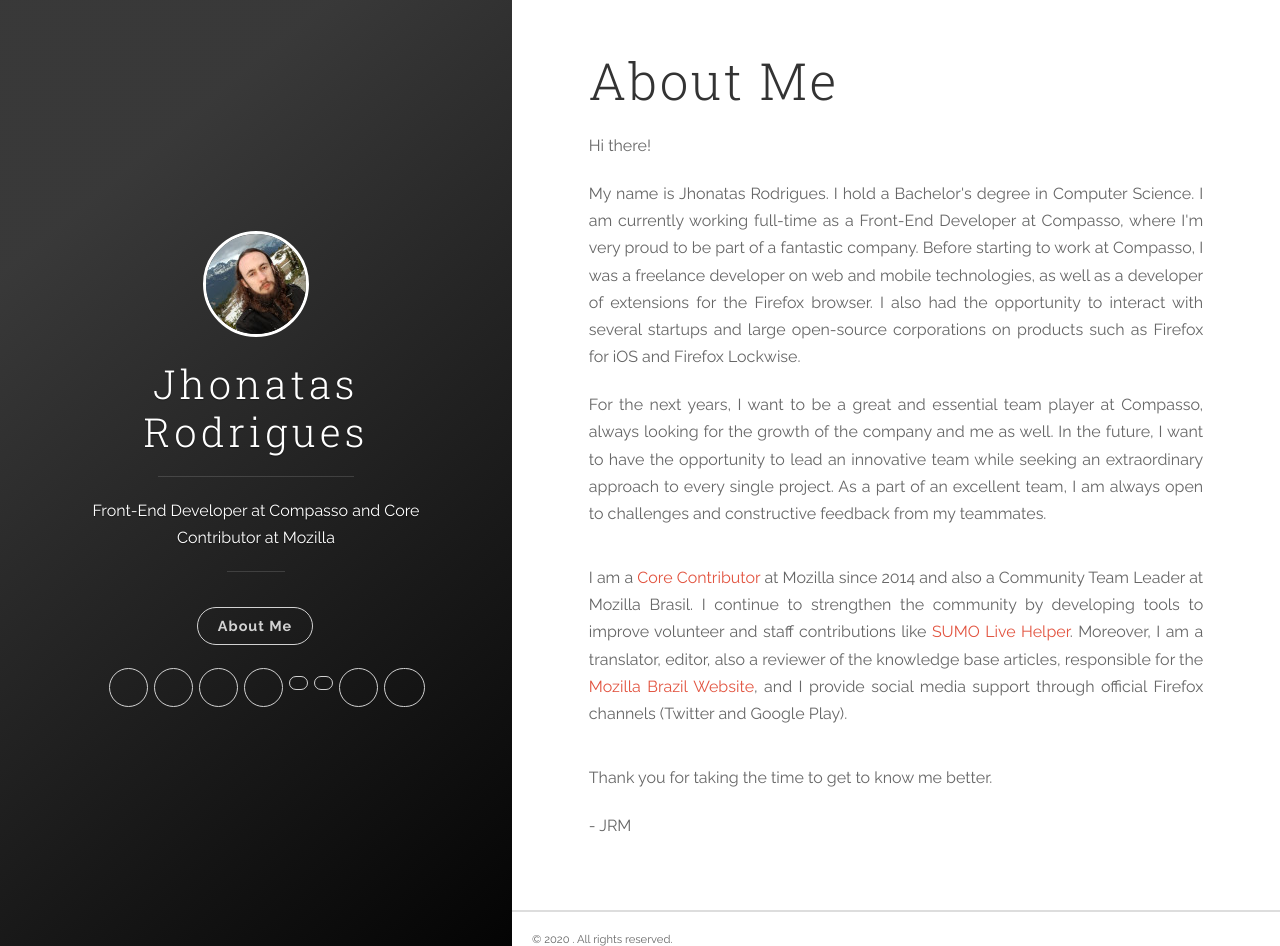
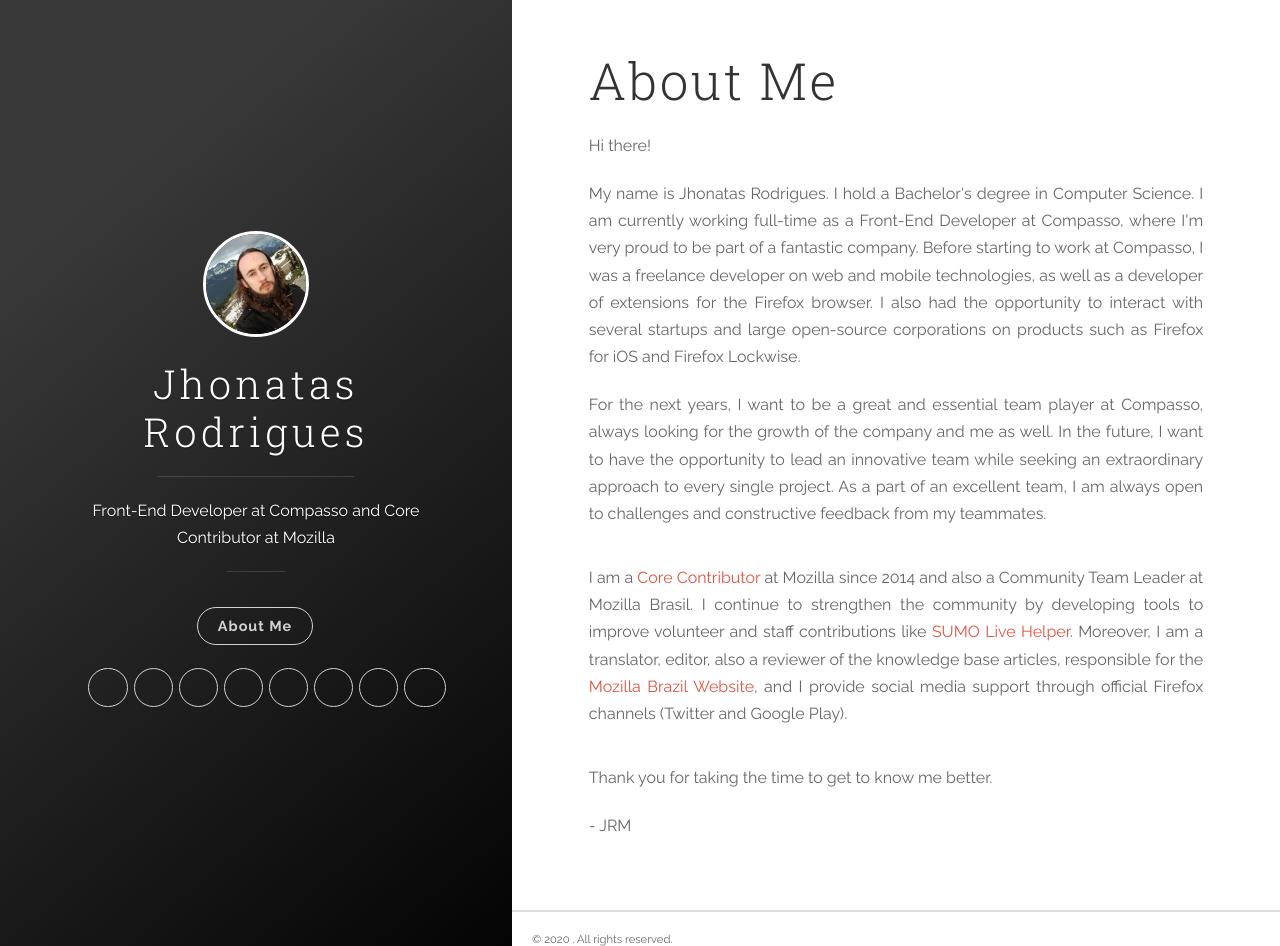
Before and after one commit to jhonatasrm/jhonatasrm.github.io, a Jekyll site: the page built from tags.md, in a window 1280 px wide and 946 px high. Built offline with Jekyll 4.4.1, drawn with Linux system fonts in a browser that asks for light colours; some web fonts are replaced.

Commit message:
Icons update

```diff
--- a/_includes/header.html
+++ b/_includes/header.html
@@ -61,7 +61,7 @@
                <!-- Firefox Add-ons -->
                <li class="navigation__item">
                 <a href="https://addons.mozilla.org/en-US/firefox/user/13670188/" title="My Firefox Add-ons" target="_blank">
-                  <i class="icon icon-puzzle-piece"></i>
+                  <i class="icon icon-puzzle"></i>
                   <span class="label">Firefox Add-ons</span>
                 </a>
               </li>
@@ -69,7 +69,7 @@
                <!--Android Google Play-->
               <li class="navigation__item">
                 <a href="https://play.google.com/store/apps/developer?id=Jhonatas+Rodrigues" title="My Android Apps" target="_blank">
-                  <i class="icon icon-android"></i>
+                  <i class="icon icon-social-android"></i>
                   <span class="label">Android Apps</span>
                 </a>
               </li>
```
Also changed, not shown: 5 other files.
